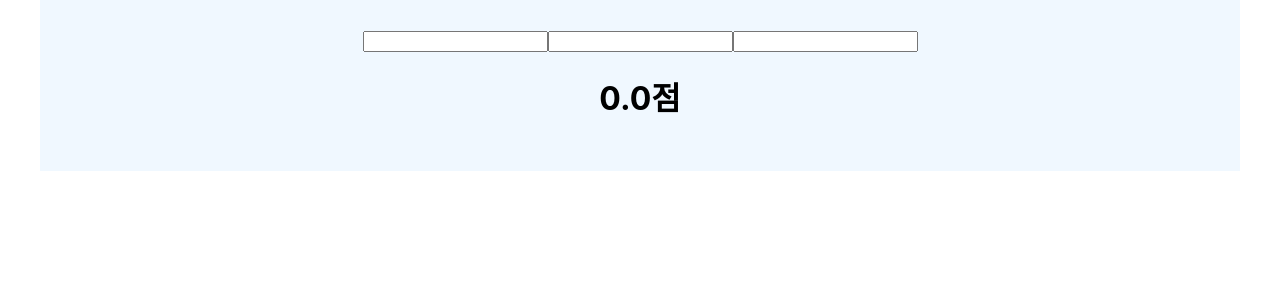
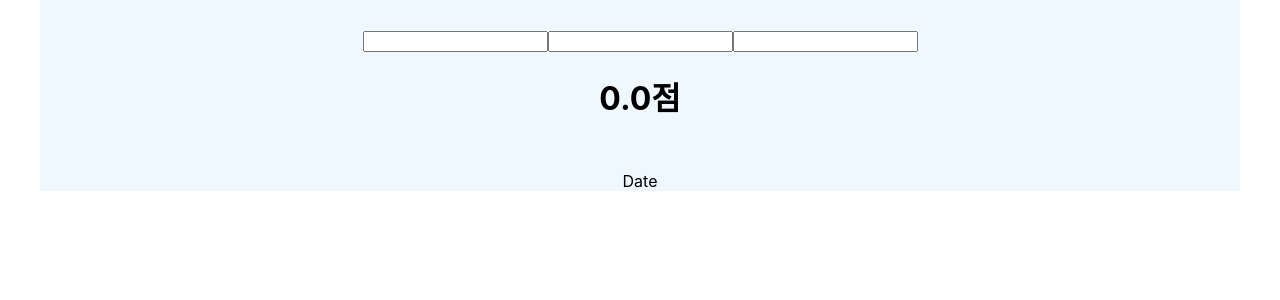
Before and after one commit to JIEUN24/react-sample-code, a React (Create React App) app: page /js in a window 1280 px wide. Shown: the top 300 px of the page. Built offline with nearby package versions, Linux system fonts and the light colour scheme; a web font is replaced by a local one; what @amcharts/amcharts4 would draw is missing.

Commit message:
add: new date

```diff
--- /dev/null
+++ b/src/pages/javascript/atoms/DateView.jsx
@@ -0,0 +1,17 @@
+import React from 'react'
+
+const DateView = () => {
+  const today = new Date();
+
+  // 두개가 뭐가 다른가?
+  console.log('1 : ', today)
+  console.log('2 : ', today.toString())
+  console.log('3 : ', today.toJSON())
+  console.log('4 : ', today.toISOString())
+
+  return (
+    <div>Date</div>
+  )
+}
+
+export default DateView
--- a/src/pages/javascript/index.jsx
+++ b/src/pages/javascript/index.jsx
@@ -1,11 +1,13 @@
 import React from 'react'
 import Layout from '../../components/layout/Layout'
 import Average from './atoms/Average'
+import DateView from './atoms/DateView'
 
 const Index = () => {
   return (
     <Layout>
       <Average />
+      <DateView />
     </Layout>
   )
 }
```
